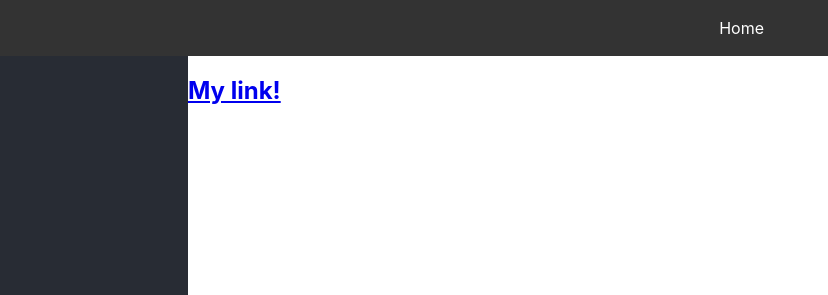
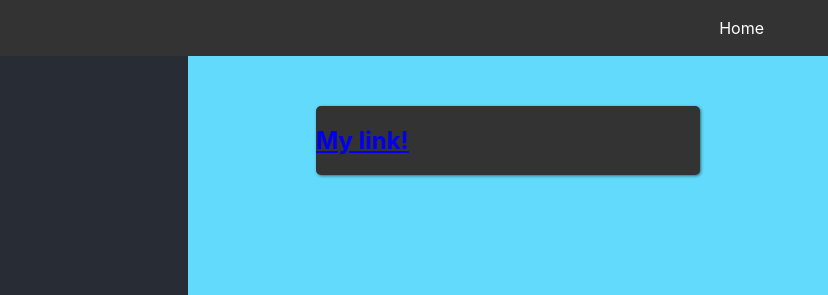
Before and after one commit to johsire/react-bookmark-app, a React app: page / in a window 1280 px wide. Shown: the top 295 px of the page, 452-1280 px from the left. Built offline with nearby package versions, Linux system fonts and the light colour scheme; grey boxes are pictures that could not be loaded.

Commit message:
right content & linkCard styles

```diff
--- a/index.js
+++ b/index.js
@@ -60,10 +60,11 @@ const App = () => {
           </form>
         </div>
         <div className="rightContent">
-          <div>
-            <div style={linkImageStyle}
-          />
-            <div>
+          <div className="linkCard">
+            <div className="linkCardImage"
+              style={linkImageStyle}
+            />
+            <div className="linkCardLink">
               <h2>
                 <a href="#">My link!</a>
               </h2>
--- a/main.css
+++ b/main.css
@@ -1,3 +1,4 @@
+/* body styles */
 body {
   margin: 0;
   font-family: "-apple-system",
@@ -13,6 +14,7 @@ body {
   "sans-serif";
 }
 
+/* navigation & main styles */
 .navigation {
  position: absolute;
  top: 0;
@@ -46,6 +48,7 @@ main {
  max-height: calc(100vh - 56px);
 }
 
+/* leftContent styles */
 .leftContent {
  display: flex;
  flex-basis: 50%;
@@ -59,6 +62,7 @@ main {
  width: 40%;
 }
 
+/* leftContent form styles */
 .leftContent form {
  display: flex;
  flex-direction: column;
@@ -86,6 +90,7 @@ main {
  color: whitesmoke;
 }
 
+/* leftContent input styles */
 .leftContent form input {
  padding: 5px;
  border-radius: 5px;
@@ -97,6 +102,7 @@ main {
  margin-top: 0.2em;
 }
 
+/* leftContent button styles */
 .leftContent form button {
  margin-top: 1em;
  padding: 5px;
@@ -110,3 +116,29 @@ main {
  background: #61dafb;
  color: black;
 }
+
+/* rightContent styles */
+.rightContent {
+  background: #61dafb;
+  height: calc(100vh - 56px);
+  flex-basis: 50%;
+  display: flex;
+  flex-direction: column;
+  align-items: center;
+  overflow-y: scroll;
+}
+
+/* rightContent linkCard styles */
+.rightContent .linkCard {
+  background: #333;
+  width: 60%;
+  display: flex;
+  margin-top: 50px;
+  align-items: center;
+  border-radius: 5px;
+  -webkit-border-radius: 5px;
+  -moz-border-radius: 5px;
+  -ms-border-radius: 5px;
+  -o-border-radius: 5px;
+  box-shadow: 1px 1px 3px rgba(0, 0, 0, 0.5);
+}
```
